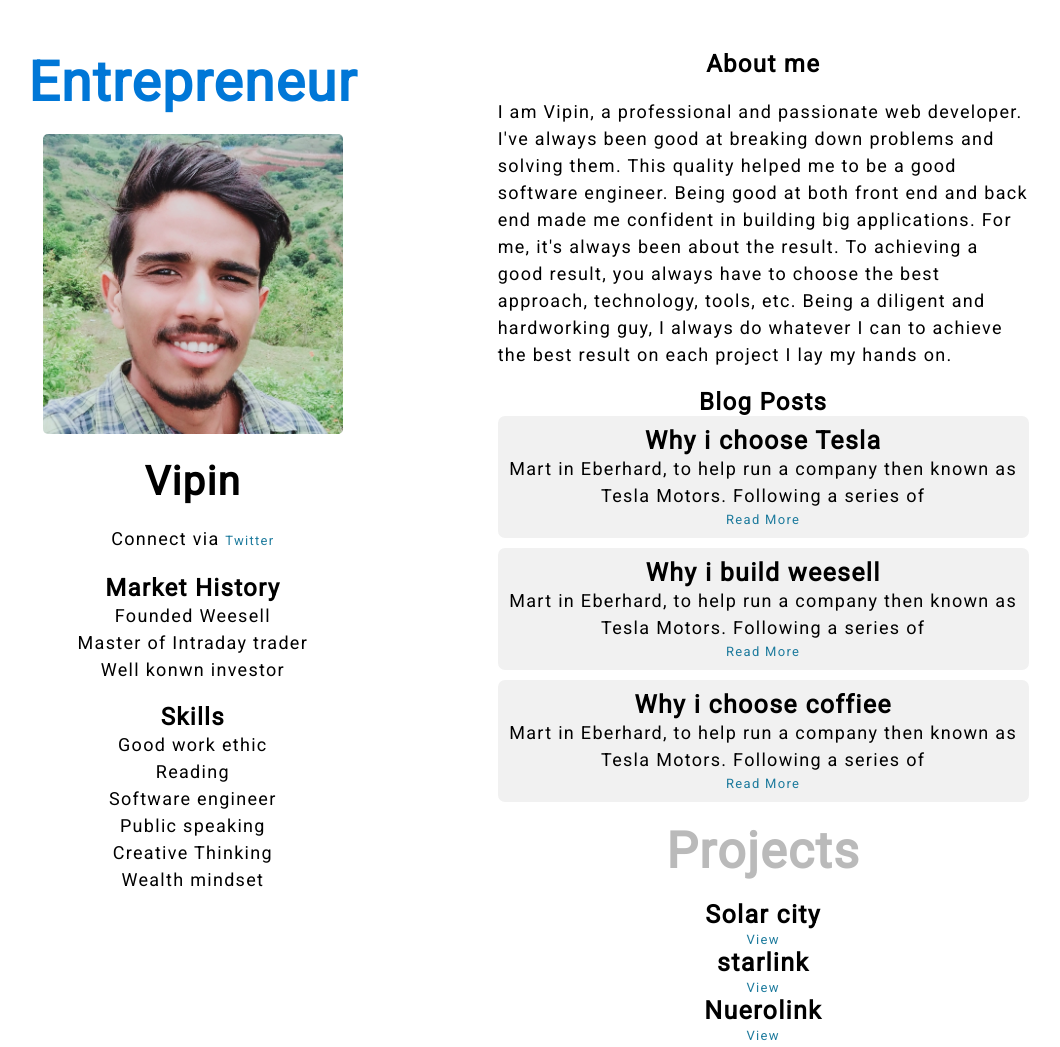
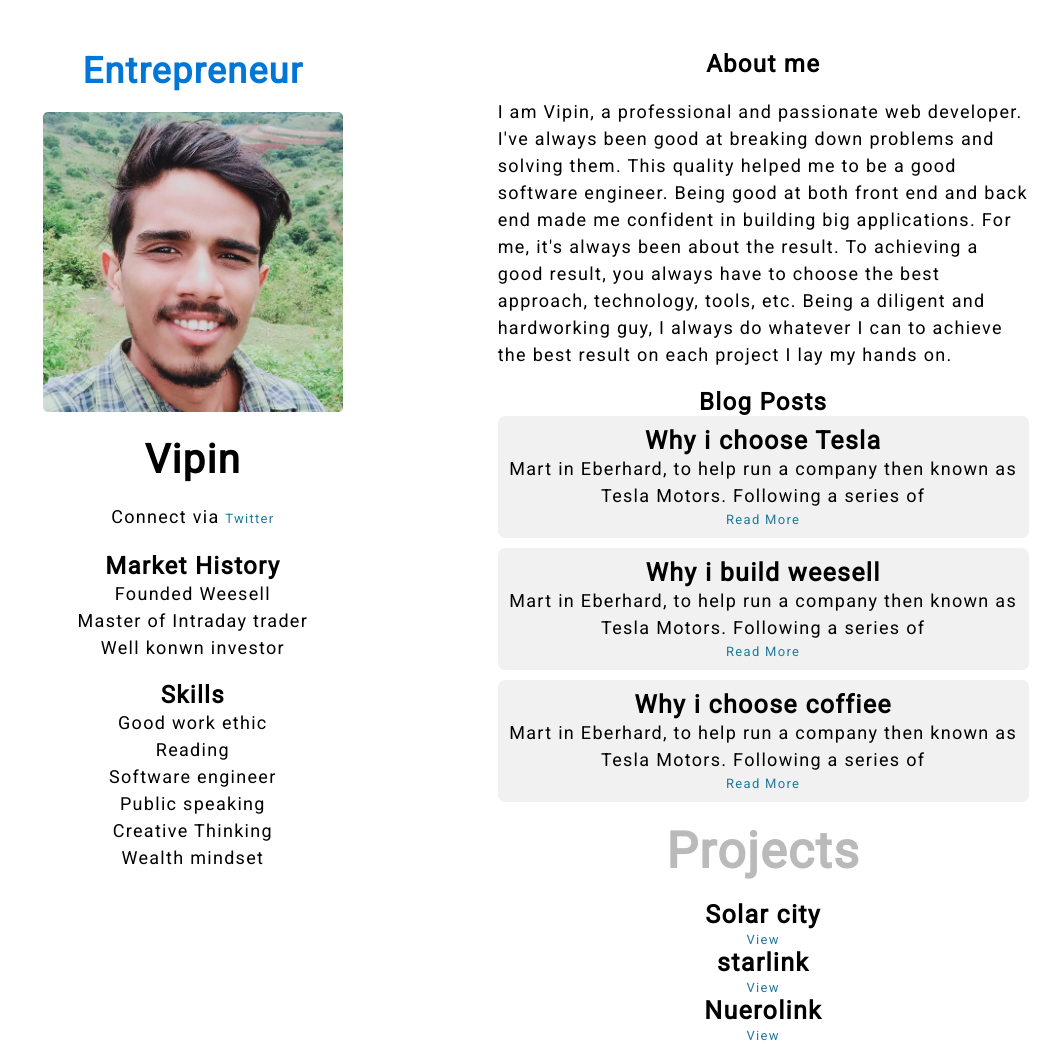
Before and after one commit to vipin-2022/Vipin_portfolio, a plain HTML site: page index.html in a window 1280 px wide. Shown: the whole page, without its empty margins (162-1222 px from the left). Drawn offline with Linux system fonts and the light colour scheme.

Commit message:
local commit

```diff
--- a/style.css
+++ b/style.css
@@ -68,7 +68,7 @@ a{
 
 }
 #ent{
-    font-size: 55px;
+    font-size: 36px;
     padding-bottom: 20px;
     color: rgb(0, 119, 215);
 }
```
